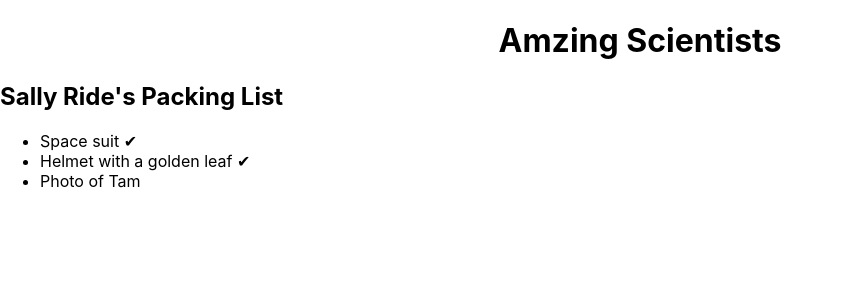
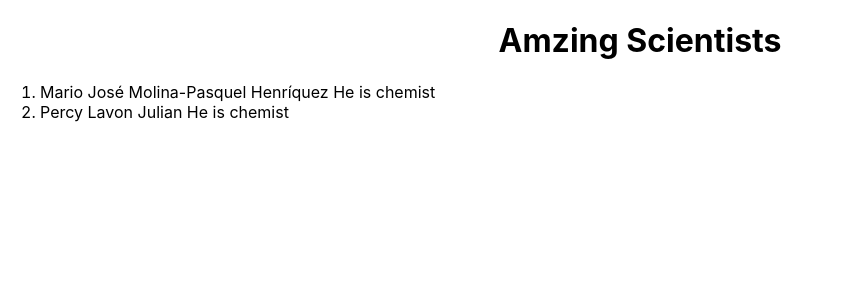
Before and after one commit to Asif26/Learning-react-with-hira-and-Adil, a React (Create React App) app in the folder my-react-class/: page / in a window 1280 px wide. Shown: the top 300 px of the page, without its empty margins (0-843 px from the left). Built offline with nearby package versions, Linux system fonts and the light colour scheme.

Commit message:
leaning redering list

```diff
--- a/my-react-class/src/App.js
+++ b/my-react-class/src/App.js
@@ -6,6 +6,7 @@ import TodoList from './components/ToDoList';
 import Profile from './components/profile';
 import { getImageUrl } from './components/utils';
 import PackingList from './components/PackingList';
+import List from './components/List';
 
 function App() {
   return (
@@ -19,7 +20,8 @@ function App() {
       {/* <Avatar /> */}
       {/* <TodoList /> */}
       {/* <Profile /> */}
-      <PackingList />
+      {/* <PackingList /> */}
+      <List />
 
 
     </div>
--- /dev/null
+++ b/my-react-class/src/components/List.jsx
@@ -0,0 +1,33 @@
+
+const people = [{
+  id: 0,
+  name: 'Creola Katherine Johnson',
+  profession: 'mathematician',
+}, {
+  id: 1,
+  name: 'Mario José Molina-Pasquel Henríquez',
+  profession: 'chemist',
+}, {
+  id: 2,
+  name: 'Mohammad Abdus Salam',
+  profession: 'physicist',
+}, {
+  name: 'Percy Lavon Julian',
+  profession: 'chemist',
+}, {
+  name: 'Subrahmanyan Chandrasekhar',
+  profession: 'astrophysicist',
+}];
+  export default function List(){
+
+    const chemists = people.filter(person => person.profession === 'chemist');
+    const scientist = chemists.map((chem,key)=> <li key={key}>{`${chem.name} He is ${chem.profession}`}</li>)
+
+
+   return (
+    <>
+    <ol>{scientist}</ol>
+    </>
+   )
+
+  }
--- a/my-react-class/src/components/PackingList.jsx
+++ b/my-react-class/src/components/PackingList.jsx
@@ -1,6 +1,6 @@
 function Item({ name, isPacked }) {
   if (isPacked) {
-    return <li className="item">{name} ✔</li>;
+    return null;
   }
   return <li className="item">{name}</li>;
 }
```
